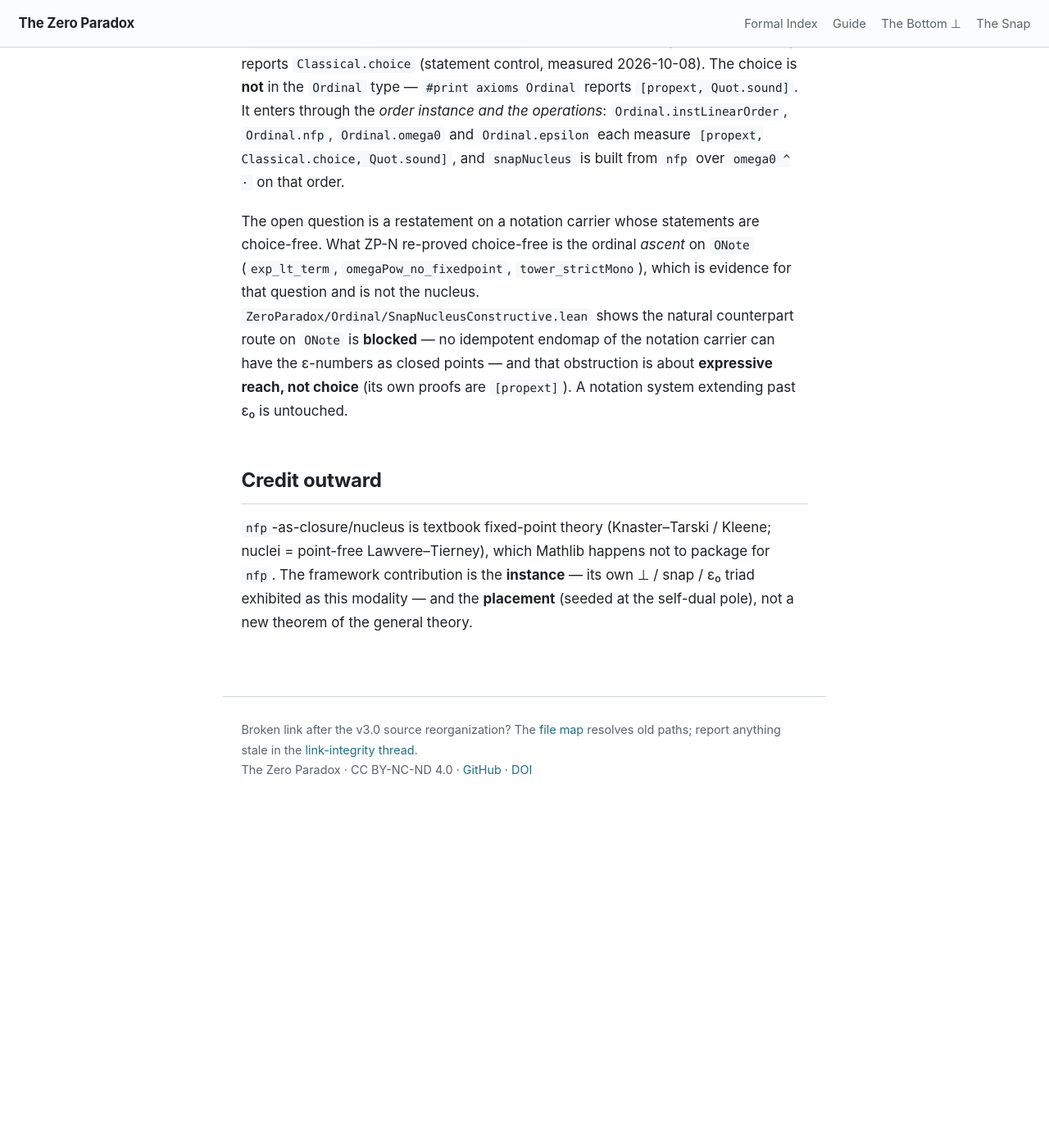
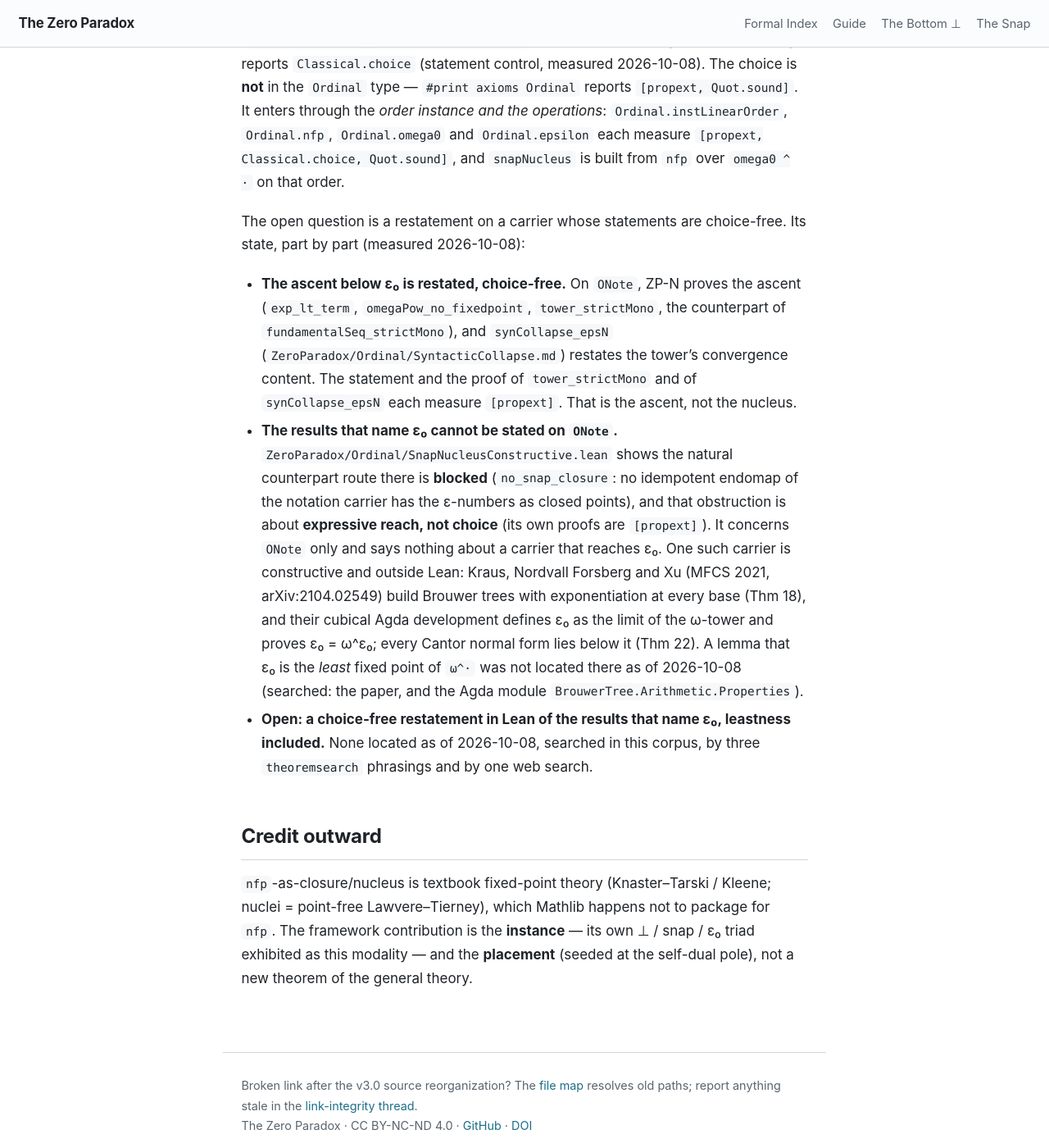
Before and after one commit to timbrigham/ZeroParadox, a Jekyll site: the page built from ZeroParadox/Ordinal/SnapNucleus.md, in a window 1280 px wide and 1400 px high, scrolled down 1771 px. Shown: the whole window at 82% size. Built offline with Jekyll 4.4.1, drawn with Linux system fonts in a browser that asks for light colours; our own code applies the rules of GitHub Pages for plain Markdown files; before the commit the page ends 2771 px from its top, so only the background shows below that.

Commit message:
Restatement chart scoped: ascent restated, epsilon-zero-naming results open in Lean
Round-2 fixes for the essential arc, part 2.

The open restatement question is fixed once at SnapNucleus.md, section
Axiom footprint: the ascent below epsilon-zero is restated choice-free on
ONote (tower_strictMono, synCollapse_epsN; statement and proof [propext]);
the results that name epsilon-zero cannot be stated on ONote
(no_snap_closure); Kraus, Nordvall Forsberg and Xu build epsilon-zero on
Brouwer trees as the tower limit with epsilon-zero = omega^epsilon-zero
(Thm 22, Agda); leastness not located there as of 2026-10-08; what stays
open is a choice-free restatement in Lean. .zenodo.json, the README ZP-N
row and ZP-N pp. 1 and 5 now scope "remains open" to that.

Premise-free "load-bearing" and "genuinely non-constructive" replaced in
README, ZP-N and ZP-M (nfp statements carry choice as written). Foreword
premise scoped to this corpus. Restatement chart and pointers added in
CLAIMS, Choice-Free Core, CnfBridge.md, PricedInterface.md,
LeastFixedPoint.lean, SyntacticCollapse.md (Casteran-Contejean credit),
SelfCopyReference.lean, ChoiceCannotBe.lean section III.

PDFs rebuilt without a version bump (bumped earlier in this arc);
register tokens recomputed.

Co-Authored-By: Claude Opus 5.5 (1M context) <noreply@anthropic.com>
Claude-Session: https://claude.ai/code/session_01DYrKY8CR8AeESMvjGVQtzA

```diff
--- a/ZeroParadox/Ordinal/SnapNucleus.md
+++ b/ZeroParadox/Ordinal/SnapNucleus.md
@@ -53,13 +53,28 @@ enters through the *order instance and the operations*: `Ordinal.instLinearOrder
 `Ordinal.omega0` and `Ordinal.epsilon` each measure `[propext, Classical.choice, Quot.sound]`, and
 `snapNucleus` is built from `nfp` over `omega0 ^ ·` on that order.
 
-The open question is a restatement on a notation carrier whose statements are choice-free. What ZP-N
-re-proved choice-free is the ordinal *ascent* on `ONote` (`exp_lt_term`, `omegaPow_no_fixedpoint`,
-`tower_strictMono`), which is evidence for that question and is not the nucleus.
-`ZeroParadox/Ordinal/SnapNucleusConstructive.lean` shows the natural counterpart route on `ONote` is
-**blocked** — no idempotent endomap of the notation carrier can have the ε-numbers as closed points —
-and that obstruction is about **expressive reach, not choice** (its own proofs are `[propext]`). A
-notation system extending past ε₀ is untouched.
+The open question is a restatement on a carrier whose statements are choice-free. Its state, part by
+part (measured 2026-10-08):
+
+* **The ascent below ε₀ is restated, choice-free.** On `ONote`, ZP-N proves the ascent (`exp_lt_term`,
+  `omegaPow_no_fixedpoint`, `tower_strictMono`, the counterpart of `fundamentalSeq_strictMono`), and
+  `synCollapse_epsN` (`ZeroParadox/Ordinal/SyntacticCollapse.md`) restates the tower's convergence
+  content. The statement and the proof of `tower_strictMono` and of `synCollapse_epsN` each measure
+  `[propext]`. That is the ascent, not the nucleus.
+* **The results that name ε₀ cannot be stated on `ONote`.**
+  `ZeroParadox/Ordinal/SnapNucleusConstructive.lean` shows the natural counterpart route there is
+  **blocked** (`no_snap_closure`: no idempotent endomap of the notation carrier has the ε-numbers as
+  closed points), and that obstruction is about **expressive reach, not choice** (its own proofs are
+  `[propext]`). It concerns `ONote` only and says nothing about a carrier that reaches ε₀. One such
+  carrier is constructive and outside Lean: Kraus, Nordvall Forsberg and Xu (MFCS 2021,
+  arXiv:2104.02549) build Brouwer trees with exponentiation at every base (Thm 18), and their cubical
+  Agda development defines ε₀ as the limit of the ω-tower and proves ε₀ = ω^ε₀; every Cantor normal
+  form lies below it (Thm 22). A lemma that ε₀ is the *least* fixed point of `ω^·` was not located
+  there as of 2026-10-08 (searched: the paper, and the Agda module
+  `BrouwerTree.Arithmetic.Properties`).
+* **Open: a choice-free restatement in Lean of the results that name ε₀, leastness included.** None
+  located as of 2026-10-08, searched in this corpus, by three `theoremsearch` phrasings and by one web
+  search.
 
 ## Credit outward
 
--- a/scripts/build_foreword.py
+++ b/scripts/build_foreword.py
@@ -369,8 +369,8 @@ def build():
             'depends on no Lean kernel axioms at all. Classical.choice does reach the realization '
             'layers, and not only by inheritance from Mathlib — the category-theory layer spends a '
             'bare classical written in framework source (fixedPointFree_of_nontrivial, in '
-            'ZeroParadox/Category/Lawvere.lean), and that one is essential rather than incidental given an '
-            'unproved premise (that weak excluded middle is not derivable in Lean without choice; '
+            'ZeroParadox/Category/Lawvere.lean), and that one is essential rather than incidental given a '
+            'premise not proved in this corpus (that weak excluded middle is not derivable in Lean without choice; '
             'ZeroParadox/Category/ChoiceCannotBe.lean, Section IV), since wem_of_fixedPointFree derives '
             'weak excluded middle from the general fixed-point-free principle. Where a dependence comes '
             'from and whether it can be removed are independent questions: an inherited dependence can '
--- a/scripts/build_zpm.py
+++ b/scripts/build_zpm.py
@@ -409,7 +409,9 @@ def build():
             'All theorems carry axiom footprint: [propext, Classical.choice, Quot.sound].',
             'These are standard Mathlib infrastructure axioms, inherited from ordinal theory '
             '(ZP-L), 2-adic analysis (ZP-B), and computability theory (ZP-K).',
-            'Classical.choice is load-bearing in the ordinal fixed-point (nfp) and present in '
+            'Classical.choice is carried by the statements of the ordinal fixed-point (nfp) results as '
+            'written (statement control, measured 2026-10-08; ZeroParadox/Category/ChoiceCannotBe.md), '
+            'and present in '
             'the computability fixed-point (Kleene\'s theorem). ZP-K Section IV tabulates the '
             'per-declaration measurements.',
             'Zero sorry in Incompleteness.lean. Verified: lake build, May 2026.',
```
Also changed, not shown: CLAIMS.md (+4 -4 lines), README.md (+1 -1 lines), ZeroParadox/Ordinal/CnfBridge.md (+2 -0 lines), ZeroParadox/Ordinal/PricedInterface.md (+5 -4 lines), ZeroParadox/Ordinal/SyntacticCollapse.md (+6 -3 lines), register.md (+4 -4 lines), scripts/build_zp_choice_free_core.py (+19 -11 lines), scripts/build_zpn.py (+10 -8 lines), .zenodo.json, 7 other files.
